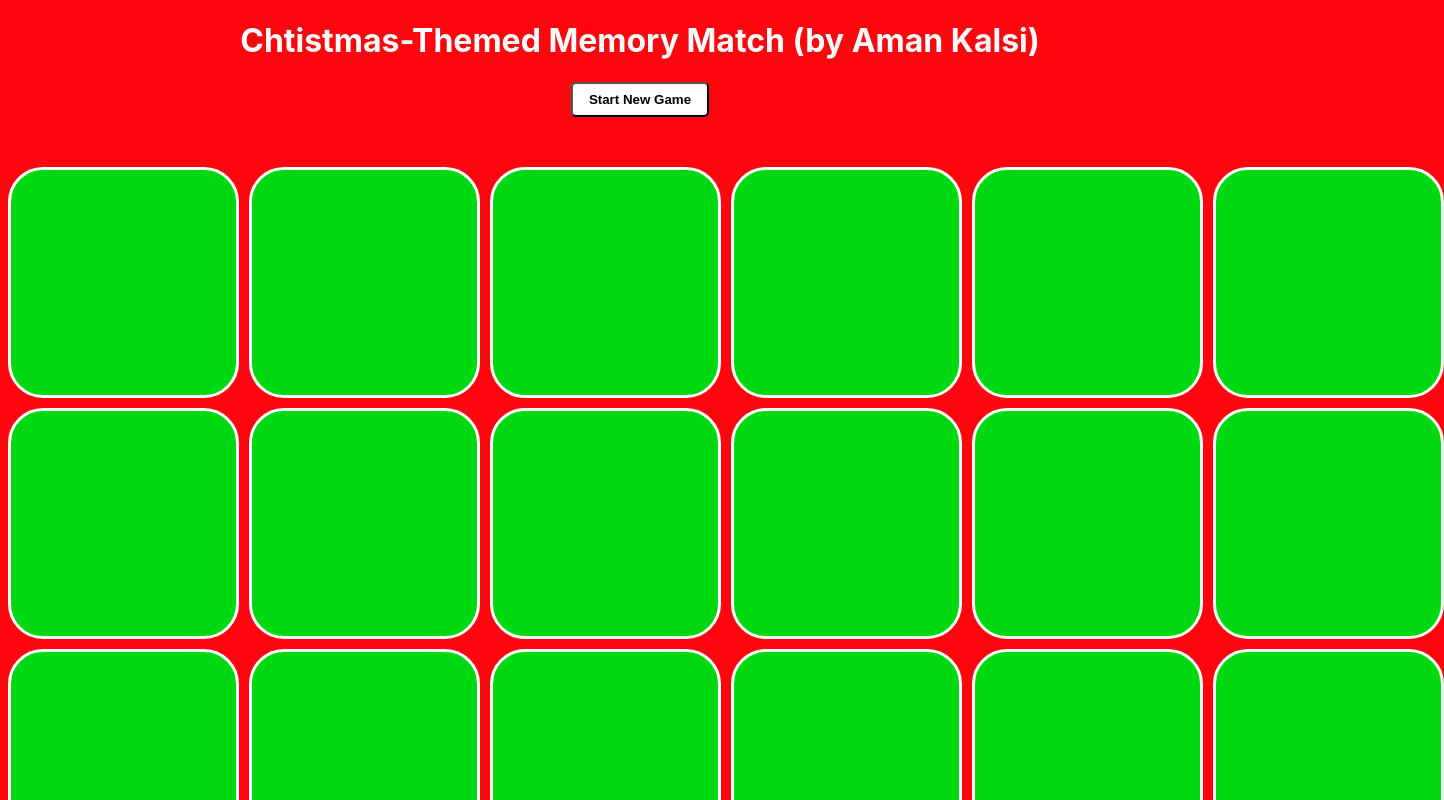
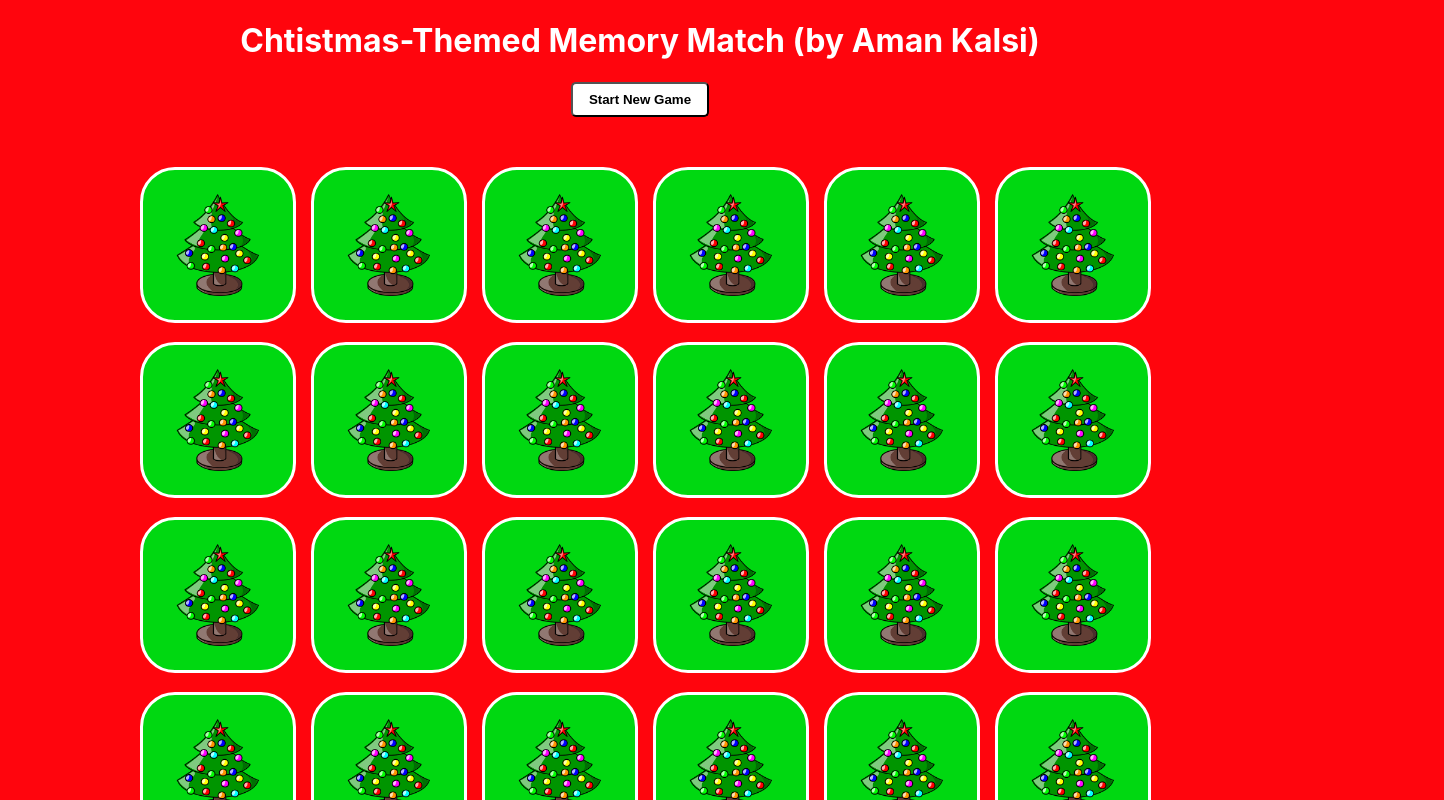
Before and after one commit to aman-kalsi/memory-game, a React (Create React App) app: page / in a window 1280 px wide. Both pictures are taken after a click on the button "Start New Game". Shown: the top 800 px of the page, 1444 px wide, since content can reach past the window. Built offline with nearby package versions, Linux system fonts and the light colour scheme.

Commit message:
added christmas tree to back

```diff
--- a/src/App.css
+++ b/src/App.css
@@ -1,5 +1,5 @@
 .App {
-  max-width: 1500px;
+  max-width: 1000px;
   margin: auto;
   text-align: center;
 }
@@ -10,5 +10,5 @@
   display: grid;
   margin-top: 50px;
   grid-template-columns: 1fr 1fr 1fr 1fr 1fr 1fr;
-  grid-gap: 10px;
+  grid-gap: 15px;
 }
--- a/src/components/card/card.css
+++ b/src/components/card/card.css
@@ -1,15 +1,15 @@
 .front {
   background-color: purple;
-  width: 225px;
-  height: 225px;
+  width: 150px;
+  height: 150px;
   margin: auto;
   border: 3px solid white;
   border-radius: 35px;
 }
 .back {
   background-color: #00d811;
-  width: 225px;
-  height: 225px;
+  width: 150px;
+  height: 150px;
   margin: auto;
   border: 3px solid white;
   border-radius: 35px;
--- a/src/components/card/card.tsx
+++ b/src/components/card/card.tsx
@@ -1,5 +1,4 @@
 import { motion } from 'framer-motion';
-import { useEffect, useState } from 'react';
 import './card.css'
 
 export interface ICard {
@@ -27,7 +26,7 @@ export const Card = (props: {card: ICard, handleChoice: (card:ICard)=>void, flip
       }}
     >
       {!card.matched && flipped && <img src={card.cardImage} alt="christmas image" className="front"/>}
-      {!card.matched && !flipped && <div className="back" onClick={() => handleClick()}/>}
+      {!card.matched && !flipped && <img src="img/christmas tree.png" className="back" onClick={() => handleClick()}/>}
     </motion.div>
   );
 }
```
Also changed, not shown: public/img/christmas tree.png (added).
